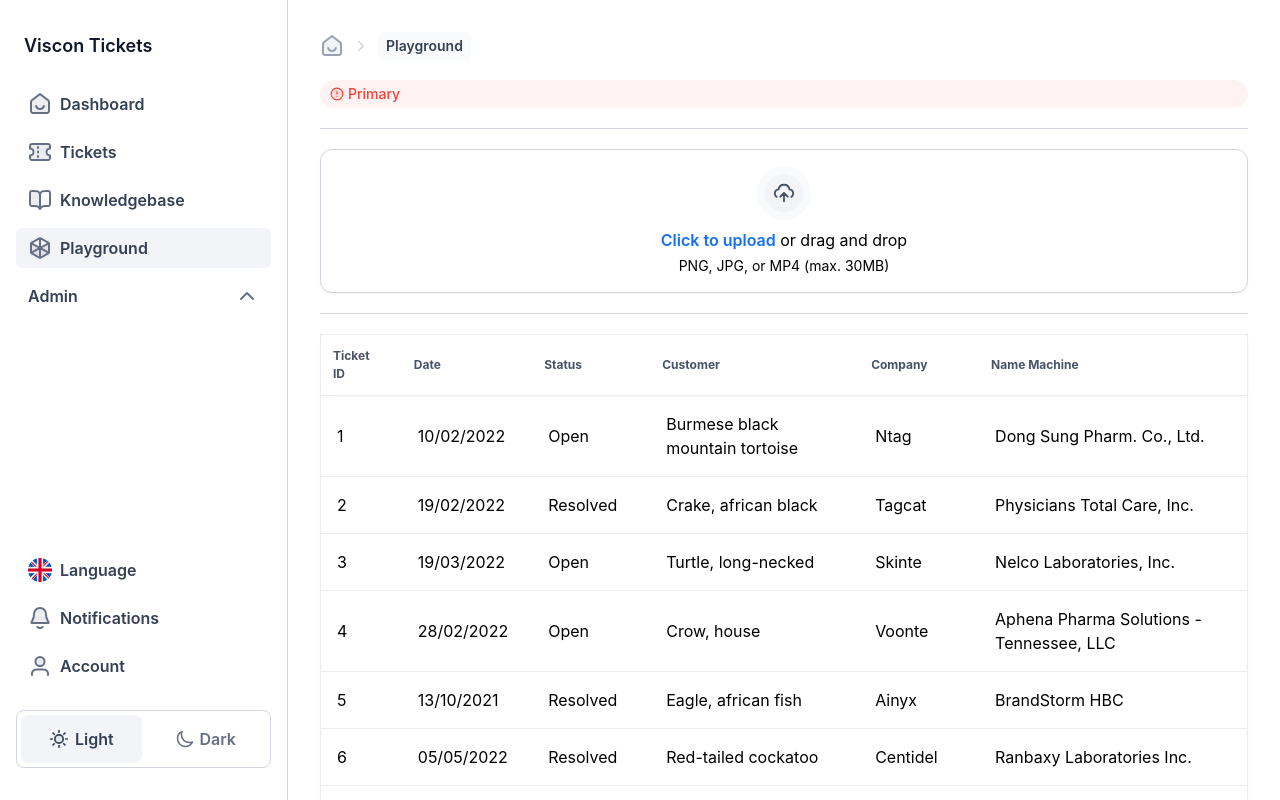
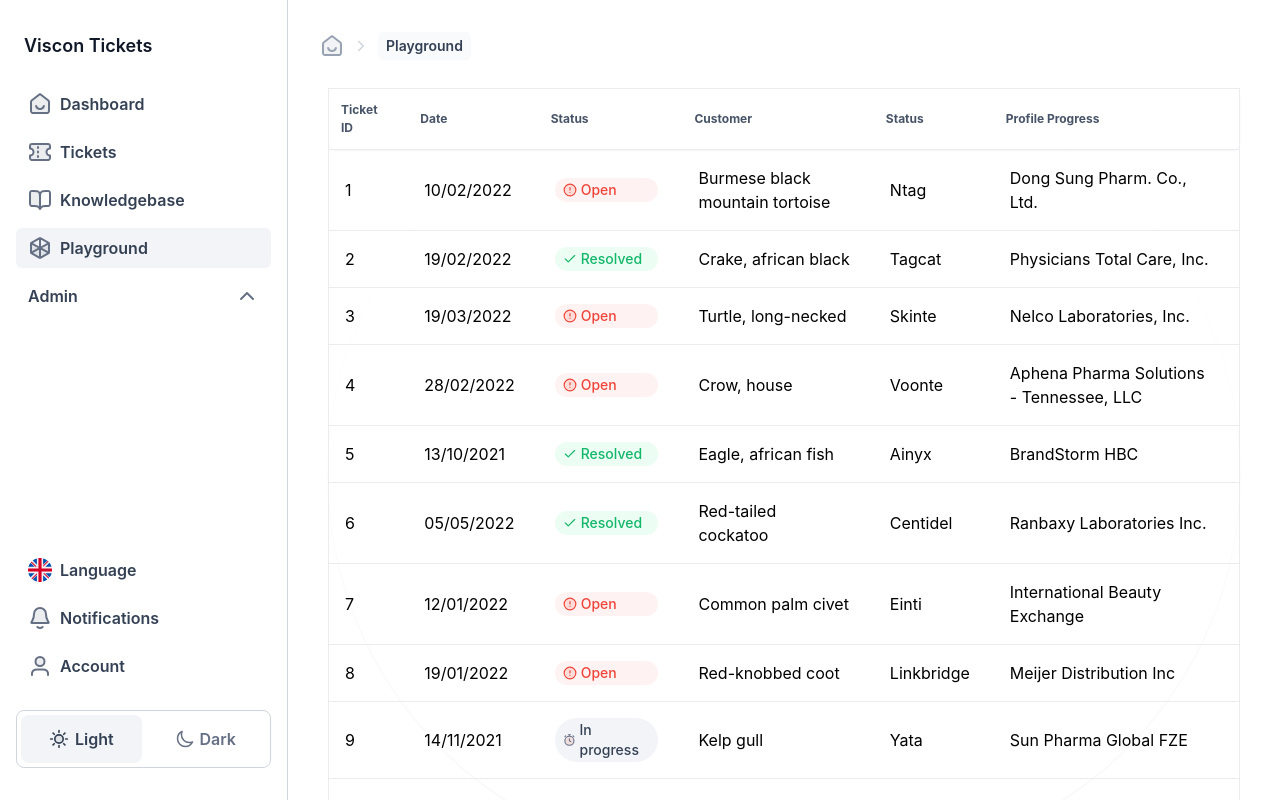
Before and after one commit to lucasprins/viscon-tickets, a React (Create React App) app in the folder client/: page /playground in a window 1280 px wide. Shown: the top 800 px of the page. Built offline with nearby package versions, Linux system fonts and the light colour scheme.

Commit message:
commit: Remade Table with new package!!
Made new file called; tanstackTable where I made table with Tanstack library.
Managed to add badges now also.

```diff
--- a/client/package.json
+++ b/client/package.json
@@ -5,6 +5,7 @@
   "dependencies": {
     "@headlessui/react": "^1.7.2",
     "@reduxjs/toolkit": "^1.8.5",
+    "@tanstack/react-table": "^8.5.15",
     "@testing-library/jest-dom": "^5.16.5",
     "@testing-library/user-event": "^14.4.3",
     "@types/node": "^17.0.45",
@@ -18,7 +19,6 @@
     "react-redux": "^8.0.4",
     "react-router-dom": "^6.3.0",
     "react-scripts": "5.0.1",
-    "react-table": "^7.8.0",
     "typescript": "^4.8.4",
     "web-vitals": "^2.1.4"
   },
@@ -49,7 +49,6 @@
   "devDependencies": {
     "@testing-library/react": "^13.4.0",
     "@types/jest": "^29.1.2",
-    "@types/react-table": "^7.7.12",
     "autoprefixer": "^10.4.12",
     "jest": "^29.1.2",
     "jest-environment-jsdom": "^29.1.2",
--- a/client/src/components/organisms/Table/basicTable.tsx
+++ b/client/src/components/organisms/Table/basicTable.tsx
@@ -1,101 +1,76 @@
 import React, { useMemo } from "react";
-import { useTable, Column, useFilters, useSortBy } from "react-table";
+//import { useTable, Column, useFilters, useSortBy } from "react-table";
 import MOCK_DATA from "./MOCK_DATA.json";
 
 
 
-export const BasicTable = () => {
-    const COLUMNS: Column<{
-        id: number;
-        time_of_year: string;
-        status_ticket: string;
-        name_Customer: string;
-        name_Company: string;
-        name_Machine: string;
-    }>[] = [
+// export const BasicTable = () => {
+//     const COLUMNS: Column<{
+//         id: number;
+//         time_of_year: string;
+//         status_ticket: string;
+//         name_Customer: string;
+//         name_Company: string;
+//         name_Machine: string;
+//     }>[] = [
 
-                {
-                    Header: "Ticket ID",
-                    accessor: "id",
-                },
-                {
-                    Header: "Date",
-                    accessor: "time_of_year",
-                },
+//                 { Header: "Ticket ID", accessor: "id" },
+//                 { Header: "Date", accessor: "time_of_year" },
+//                 { Header: "Status", accessor: "status_ticket"n },
+//                 { Header: "Customer", accessor: "name_Customer" },
+//                 { Header: "Company", accessor: "name_Company" },
+//                 { Header: "Machine", accessor: "name_Machine" },
+//     ];
 
-                {
-                    Header: "Status",
-                    accessor: "status_ticket",
+//     const columns = useMemo(() => COLUMNS, []);
+//     const data = useMemo(() => MOCK_DATA, []);
 
-                },
+//     const { getTableProps, getTableBodyProps, headerGroups, rows, prepareRow } = useTable(
+//         { columns, data },
+//         useFilters,
+//         useSortBy,
+//         );
 
-                {
-                    Header: "Customer",
-                    accessor: "name_Customer",
-                },
-                {
-                    Header: "Company",
-                    accessor: "name_Company",
-                },
+//     const firstPageRows = rows.slice(0, 10) // Slice the total value to 10 per page
 
+//     return (
+//        <div>
+//         <div className="">
 
+//         </div>
+//         <table className='border border-gray-200 border-solid shadow-sm rounded-lg ' {...getTableProps()}>
+//             <thead>
+//                 {headerGroups.map((headerGroup) => (
+//                     <tr {...headerGroup.getHeaderGroupProps} className='border border-solid border-gray-200 shadow-sm rounded-lg'>
+//                         {headerGroup.headers.map((column) => (
+//                             <th {...column.getHeaderGroupProps} className='text-xs text-gray-600 pb-3 pl-3 pt-3 pr-6 align-middle rounded-lg text-left '>
+//                                 {column.render("Header")}
+//                             </th>
+//                         ))}
+//                     </tr>
+//                 ))}
+//             </thead>
 
-
-        {
-            Header: "Name Machine",
-            accessor: "name_Machine",
-        },
-    ];
-
-    const columns = useMemo(() => COLUMNS, []);
-    const data = useMemo(() => MOCK_DATA, []);
-
-    const { getTableProps, getTableBodyProps, headerGroups, rows, prepareRow } = useTable(
-        { columns, data },
-        useFilters,
-        useSortBy,
-        );
-
-    const firstPageRows = rows.slice(0, 10) // Slice the total value to 10 per page
-
-    return (
-       <div>
-        <div className="">
-
-        </div>
-        <table className='border border-gray-200 border-solid shadow-sm rounded-lg ' {...getTableProps()}>
-            <thead>
-                {headerGroups.map((headerGroup) => (
-                    <tr {...headerGroup.getHeaderGroupProps} className='border border-solid border-gray-200 shadow-sm rounded-lg'>
-                        {headerGroup.headers.map((column) => (
-                            <th {...column.getHeaderGroupProps} className='text-xs text-gray-600 pb-3 pl-3 pt-3 pr-6 align-middle rounded-lg text-left '>
-                                {column.render("Header")}
-                            </th>
-                        ))}
-                    </tr>
-                ))}
-            </thead>
-            <tbody {...getTableBodyProps()} className=''>
-                {firstPageRows.map((row) => {
-                    prepareRow(row);
-                    return (
-                        <tr {...row.getRowProps()} className=''>
-                            {row.cells.map((cell) => {
-                                return (
-                                    <td {...cell.getCellProps} className='pb-4 pl-4 pt-4 pr-6 align-middle border-y border-gray-200 rounded-lg '>
-                                        {cell.render("Cell")}
-                                    </td>
-                                );
-                            })}
-                        </tr>
-                    );
-                })}
-
-            </tbody>
-        </table>
-        <div className="p-4">Showing the first 10 results</div> {/*Nog vertaald worden */}
-        </div>
-    );
-};
+//             <tbody {...getTableBodyProps()} className=''>
+//                 {firstPageRows.map((row) => {
+//                     prepareRow(row);
+//                     return (
+//                         <tr {...row.getRowProps()} className=''>
+//                             {row.cells.map((cell) => {
+//                                 return (
+//                                     <td {...cell.getCellProps} className='pb-4 pl-4 pt-4 pr-6 align-middle border-y border-gray-200 rounded-lg '>
+//                                         {cell.render("Cell")}
+//                                     </td>
+//                                 );
+//                             })}
+//                         </tr>
+//                     );
+//                 })}
+//             </tbody>
+//         </table>
+//         <div className="p-4">Showing the first 10 results</div> {/*Nog vertaald worden */}
+//         </div>
+//     );
+// };
 
 // https://stackoverflow.com/questions/70411733/react-table-typescript-type-is-not-assignable
--- /dev/null
+++ b/client/src/components/organisms/Table/tanstackTable.tsx
@@ -0,0 +1,171 @@
+import * as React from 'react'
+import ReactDOM from 'react-dom/client'
+import MOCK_DATA from "./MOCK_DATA.json";
+import {createColumnHelper, flexRender, getCoreRowModel, useReactTable} from '@tanstack/react-table'
+import { Badge } from '../../atoms/Badge/Badge';
+import { IconAlert, IconCheck, IconClose, IconStopwatch } from '../../atoms/Icons/Icons';
+import { Console } from 'console';
+import { useAppSelector } from '../../../utils/hooks';
+import { getCurrentLanguage } from '../../../features/user/userSlice';
+
+type table = {
+    id: number;
+            time_of_year: string;
+            status_ticket: string;
+            name_Customer: string;
+            name_Company: string;
+            name_Machine: string;
+}
+const defaultData: table[] = MOCK_DATA
+
+/*
+const defaultData: table[] = [
+{"id":1,"time_of_year":"10/02/2022","status_ticket":"Open","name_Customer":"Burmese black mountain tortoise","name_Company":"Ntag","name_Machine":"Dong Sung Pharm. Co., Ltd."},
+{"id":2,"time_of_year":"19/02/2022","status_ticket":"Resolved","name_Customer":"Crake, african black","name_Company":"Tagcat","name_Machine":"Physicians Total Care, Inc."},
+{"id":3,"time_of_year":"19/03/2022","status_ticket":"Open","name_Customer":"Turtle, long-necked","name_Company":"Skinte","name_Machine":"Nelco Laboratories, Inc."},
+]
+*/
+//{translations[language].}
+var translations = require('../../../translations/ticketsTable.json');
+
+export function Knowledgebase() {
+	const language = useAppSelector(getCurrentLanguage);
+}
+
+const columnHelper = createColumnHelper<table>()
+
+const columns = [
+  columnHelper.accessor('id', {
+    cell: info => info.getValue(),
+    header: "Ticket ID"
+  //  footer: info => info.column.id,
+  }),
+  columnHelper.accessor("time_of_year", {
+    id: 'Date',
+    cell: info => info.getValue(),
+    header: 'Date',
+  //  footer: info => info.column.id,
+  }),
+  columnHelper.accessor('status_ticket', {
+    header: 'Status',
+    cell: props =>
+    {
+        switch (props.getValue()) {
+
+            case "Open":
+                return(
+                    <Badge
+                        size='md'
+                        color='error'
+                        text='Open'
+                        icon={<IconAlert size='14' fill='fill-error-500' color='stroke-error-500' />}
+                    />
+                )
+                break;
+
+            case "Resolved":
+                return(
+                    <Badge
+                    size='md'
+                    color='success'
+                    text='Resolved'
+                    icon={<IconCheck size='14' fill='fill-error-500' color='stroke-success-500' />}
+                    />
+                )
+                break;
+            case "In progress":
+                return(
+                    <Badge
+                    size='md'
+                    color='gray'
+                    text='In progress'
+                    icon={<IconStopwatch size='14' fill='fill-error-500' color='stroke-gray-500' />}
+                    />
+                )
+                break;
+        }}
+
+
+   // footer: info => info.column.id,
+  }),
+  columnHelper.accessor('name_Customer', {
+    header: 'Customer',
+    cell: info => info.getValue(),
+   //    footer: info => info.column.id,
+  }),
+  columnHelper.accessor('name_Company', {
+    header: 'Status',
+    cell: info => info.getValue(),
+   // footer: info => info.column.id,
+  }),
+  columnHelper.accessor('name_Machine', {
+    header: 'Profile Progress',
+    cell: info => info.getValue(),
+   // footer: info => info.column.id,
+  }),
+]
+
+export function AppTable() {
+  const [data, setData] = React.useState(() => [...defaultData])
+  const rerender = React.useReducer(() => ({}), {})[1]
+
+  const table = useReactTable({
+    data,
+    columns,
+    getCoreRowModel: getCoreRowModel(),
+  })
+
+  const firstPageRow = table.getRowModel().rows.slice(0, 10)
+  return (
+    <div className="p-2">
+      <table className='border border-gray-200 border-solid shadow-sm rounded-full'>
+        <thead>
+          {table.getHeaderGroups().map(headerGroup => (
+            <tr key={headerGroup.id}  className='border border-solid border-gray-200 shadow-sm rounded-lg'>
+              {headerGroup.headers.map(header => (
+                <th key={header.id} className='text-xs text-gray-600 pb-3 pl-3 pt-3 pr-6 align-middle rounded-lg text-left '>
+                  {header.isPlaceholder
+                    ? null
+                    : flexRender(
+                        header.column.columnDef.header,
+                        header.getContext()
+                      )}
+                </th>
+              ))}
+            </tr>
+          ))}
+        </thead>
+        <tbody>
+          {firstPageRow.map(row => (
+            <tr key={row.id}>
+              {row.getVisibleCells().map(cell => (
+                <td key={cell.id} className='pb-4 pl-4 pt-4 pr-6 align-middle border-y border-gray-200 rounded-lg '>
+                  {flexRender(cell.column.columnDef.cell, cell.getContext())}
+                </td>
+              ))}
+            </tr>
+          ))}
+        </tbody>
+
+        <tfoot>
+          {table.getFooterGroups().map(footerGroup => (
+            <tr key={footerGroup.id}>
+              {footerGroup.headers.map(header => (
+                <th key={header.id}>
+                  {header.isPlaceholder
+                    ? null
+                    : flexRender(
+                        header.column.columnDef.footer,
+                        header.getContext()
+                      )}
+                </th>
+              ))}
+            </tr>
+          ))}
+        </tfoot>
+
+      </table>
+      <div className="h-4" />
+    </div>
+  )
+}
--- a/client/src/components/pages/Playground/Playground.tsx
+++ b/client/src/components/pages/Playground/Playground.tsx
@@ -2,11 +2,10 @@ import React from "react";
 import { Badge } from "../../atoms/Badge/Badge";
 import { Breadcrumbs } from "../../atoms/Breadcrumbs/Breadcrumbs";
 import { Divider } from "../../atoms/Divider/Divider";
+import { FeaturedIcon } from "../../atoms/Icons/FeaturedIcon";
 import { IconAlert } from "../../atoms/Icons/Icons";
-import { PageHeader } from "../../atoms/PageHeader/PageHeader";
-import { FileDropzone } from "../../molecules/FileUpload/FileDropzone";
 import Layout from "../../organisms/Layout/Layout";
-import { BasicTable } from "../../organisms/Table/basicTable";
+import { AppTable } from "../../organisms/Table/tanstackTable";
 
 export function Playground() {
     return (
@@ -14,18 +13,9 @@ export function Playground() {
             <Layout />
             <div className='p-8 flex flex-col gap-y-5'>
                 <Breadcrumbs crumbs={["Playground"]} />
+                <AppTable />
 
-                <Badge
-                    size='lg'
-                    color='error'
-                    text='Primary'
-                    icon={<IconAlert size='14' fill='fill-error-500' color='stroke-error-500' />}
-                />
 
-                    <Divider />
-                    <FileDropzone />
-                    <Divider />
-                    <BasicTable />
                 </div>
             </div>
     );
--- /dev/null
+++ b/client/src/translations/ticketsTable.json
@@ -0,0 +1,20 @@
+{
+    "nl":{
+        "ticketID":"Ticket ID",
+        "":"",
+        "":"",
+        "":"",
+        "":"",
+        "":""
+    },
+
+    "en":{
+        "ticketID":"Ticket ID",
+        "":"",
+        "":"",
+        "":"",
+        "":"",
+        "":""
+
+    }
+}
```
Also changed, not shown: 1 other file (tests, documents, lock files or other folders).
